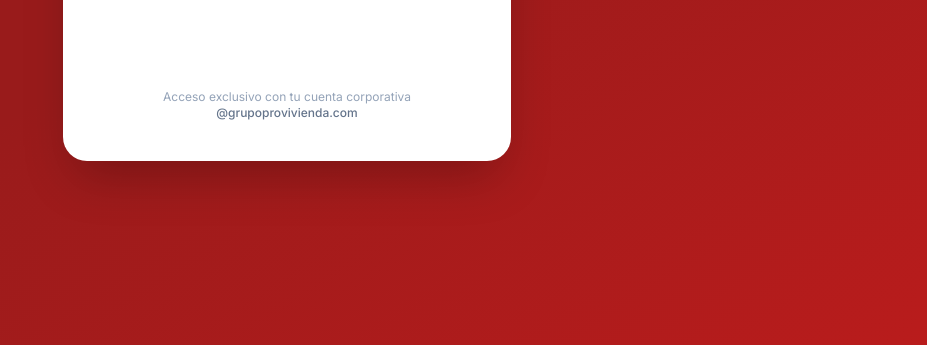
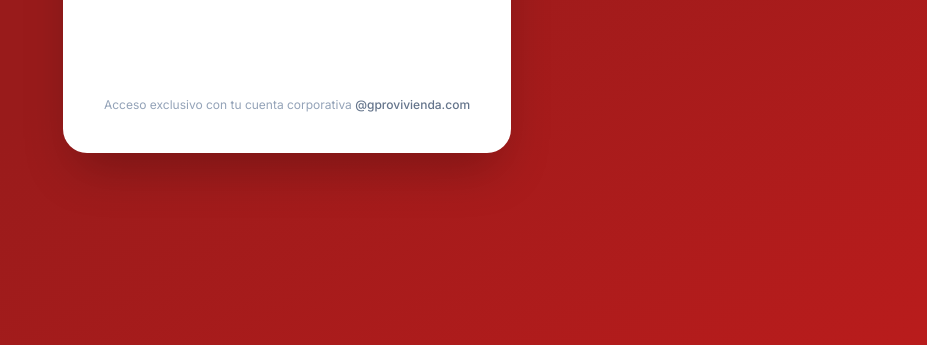
Before and after one commit to practicantetd-gprovivienda/correspondencia-mvp, a plain HTML site: page index.html in a window 1280 px wide. Shown: the part 455-800 px from the top of the page, without its empty margins (353-1280 px from the left). Drawn offline with nearby package versions, Linux system fonts and the light colour scheme.

Commit message:
Add files via upload

```diff
--- a/index.html
+++ b/index.html
@@ -387,7 +387,7 @@
 
   /** Dominios corporativos permitidos para iniciar sesión (restricción visual).
    *  Vacío [] = cualquier cuenta de Google. */
-  const ALLOWED_DOMAINS = ['grupoprovivienda.com'];
+  const ALLOWED_DOMAINS = ['gprovivienda.com'];
 
   /* ---- Constantes del contrato con Code.gs (no modificar) ---------------- */
   const TIPOS = { INTERNA: 'Interna (Grupo Provivienda)', EXTERNA: 'Externa' };
```
